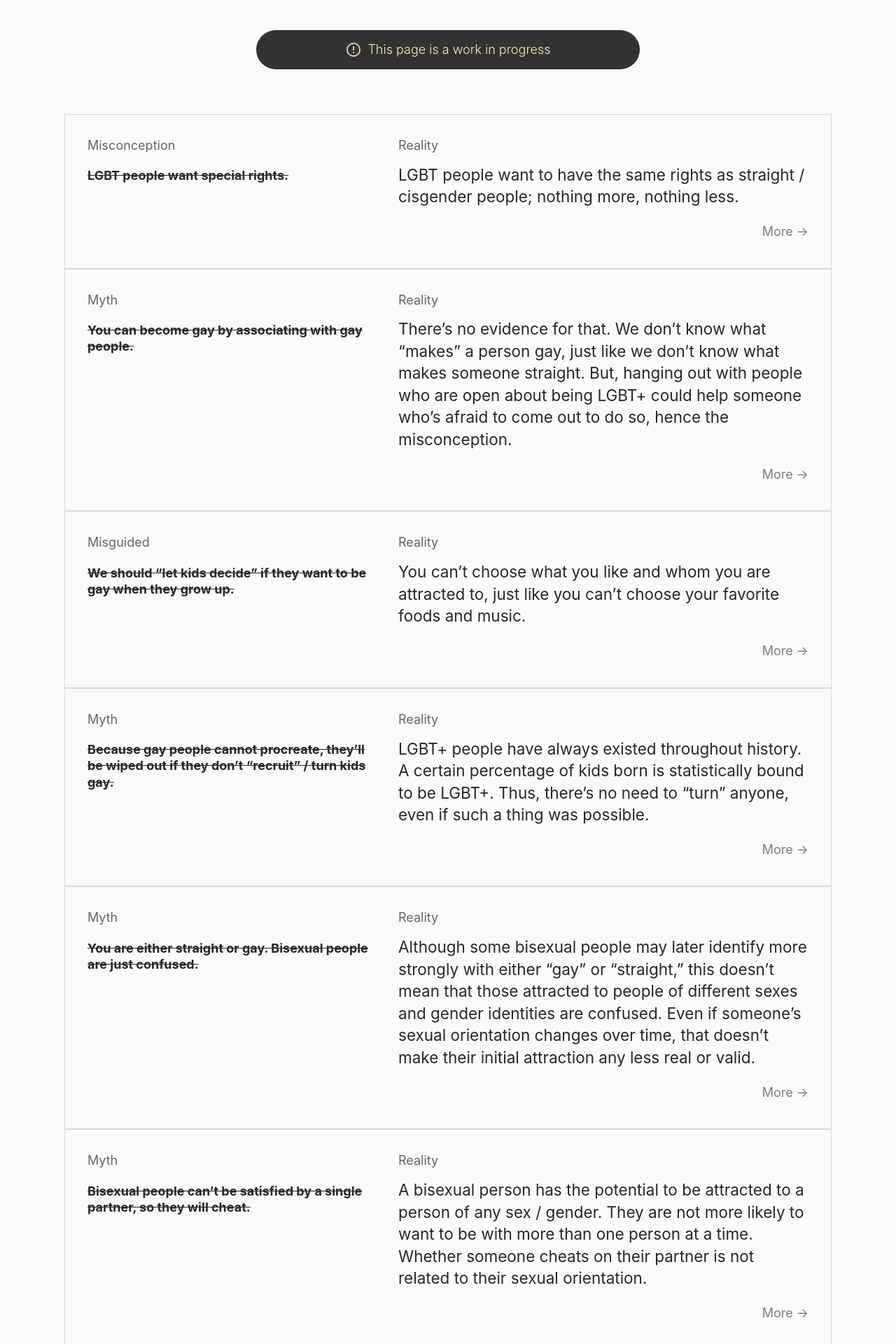
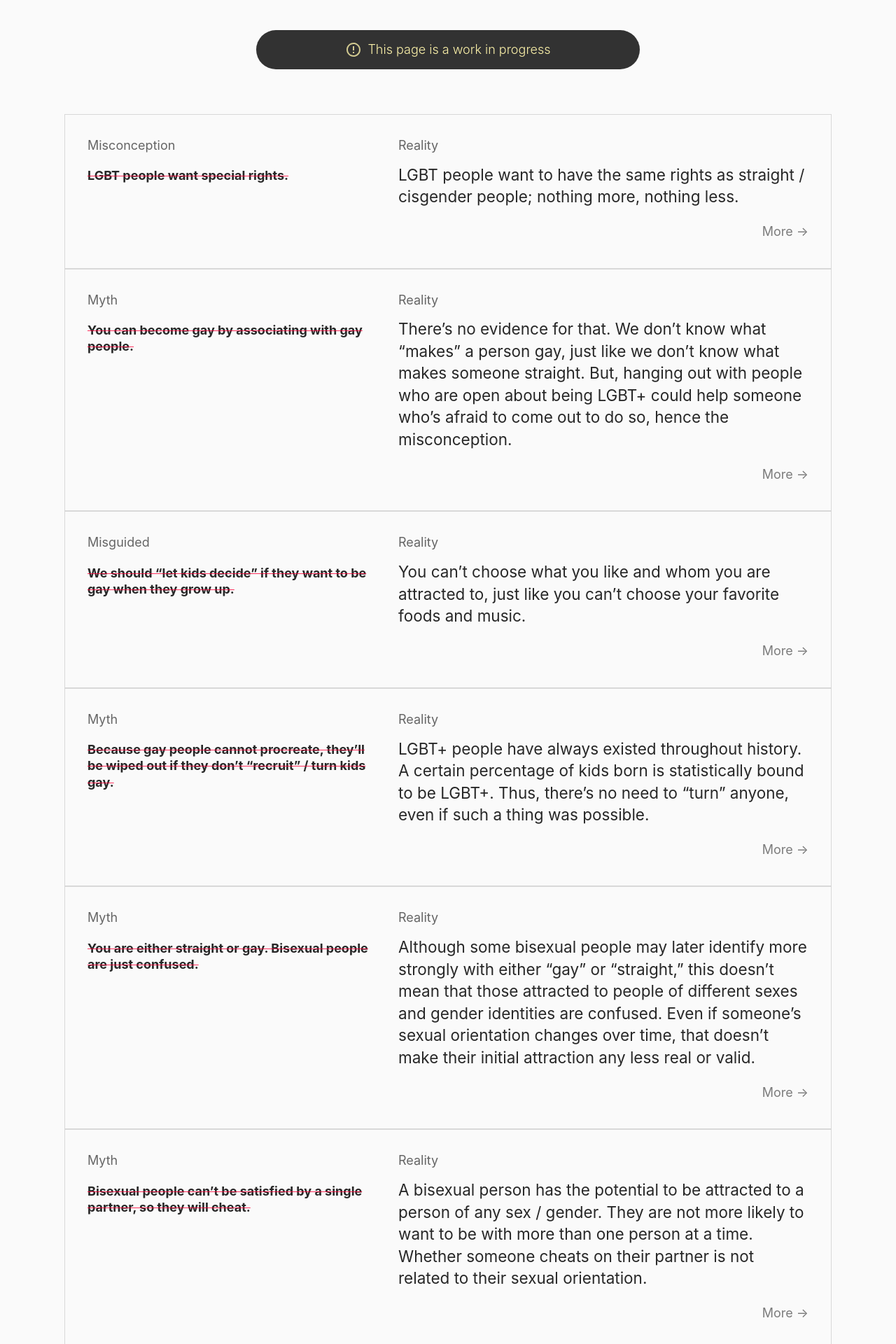
Before and after one commit to anna-filou/LGBTmyths.com, a Jekyll site: the page built from index.html, in a window 1280 px wide. Shown: the part 316-2236 px from the top of the page at 70% size. Built offline with Jekyll 4.4.1, drawn with Linux system fonts in a browser that asks for light colours.

Commit message:
red strikethrough + fix feedback link

```diff
--- a/_includes/footer.html
+++ b/_includes/footer.html
@@ -10,7 +10,7 @@
     <div class="ph4 tc tl-ns flex flex-column items-center flex-row-reverse-ns justify-between-ns">
         <div class="flex flex-row justify-center justify-end-ns nb4-ns">
             <a href="/about" class="button mr3 items-end">About</a>
-            <a href="/about" class="button">Feedback</a>
+            <a href="{{site.data.general.feedback-form}}" target="_blank" class="button">Feedback</a>
         </div>
 
         <div class="o-60 mt5 f6 measure-narrow">
--- a/_layouts/faq.html
+++ b/_layouts/faq.html
@@ -20,7 +20,7 @@ layout: default
     <a href="{{faq.url}}" class="card flex flex-column flex-row-ns" id="{{faq.id | split: '--' | shift}}">
             <div class="mb2 w-40-ns">
                 <div class="o-70 pb1-ns">Question</div>
-                <h2 class="mt2 mt3-ns f5 strike">{{faq.title}}</h2>
+                <h2 class="mt2 mt3-ns f5">{{faq.title}}</h2>
             </div>
 
             <div class="w-60-ns pl4-ns">
--- a/_layouts/index.html
+++ b/_layouts/index.html
@@ -21,7 +21,7 @@ layout: default
     <a href="{{myth.url}}" class="card flex flex-column flex-row-ns" id="{{myth.id | split: '--' | shift}}">
             <div class="mb2 w-40-ns">
                 <div class="o-70 pb1-ns">{{myth.type}}</div>
-                <h2 class="mt2 mt3-ns f5 strike">{{myth.title}}</h2>
+                <h2 class="mt2 mt3-ns f5 strikethrough">{{myth.title}}</h2>
             </div>
 
             <div class="w-60-ns pl4-ns">
--- a/assets/css/style.scss
+++ b/assets/css/style.scss
@@ -181,6 +181,14 @@ nav {
     background: #1C1C1C;
     transform: rotate(5deg);
 }
+
+.strikethrough {
+    text-decoration-line: line-through;
+    text-decoration-color: rgba(255, 0, 55, 0.8);
+    text-decoration-style: solid;
+    text-decoration-thickness: 1px;
+}
+
 .body-text {
     color: $light-body;
 }
```
